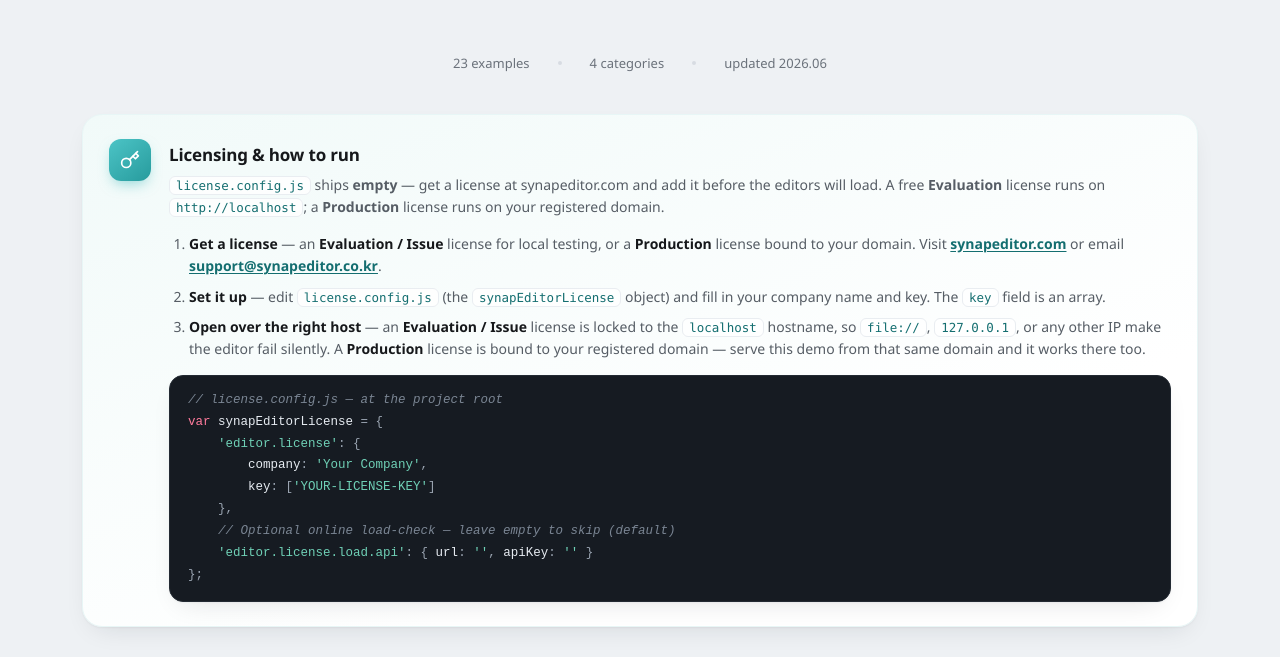
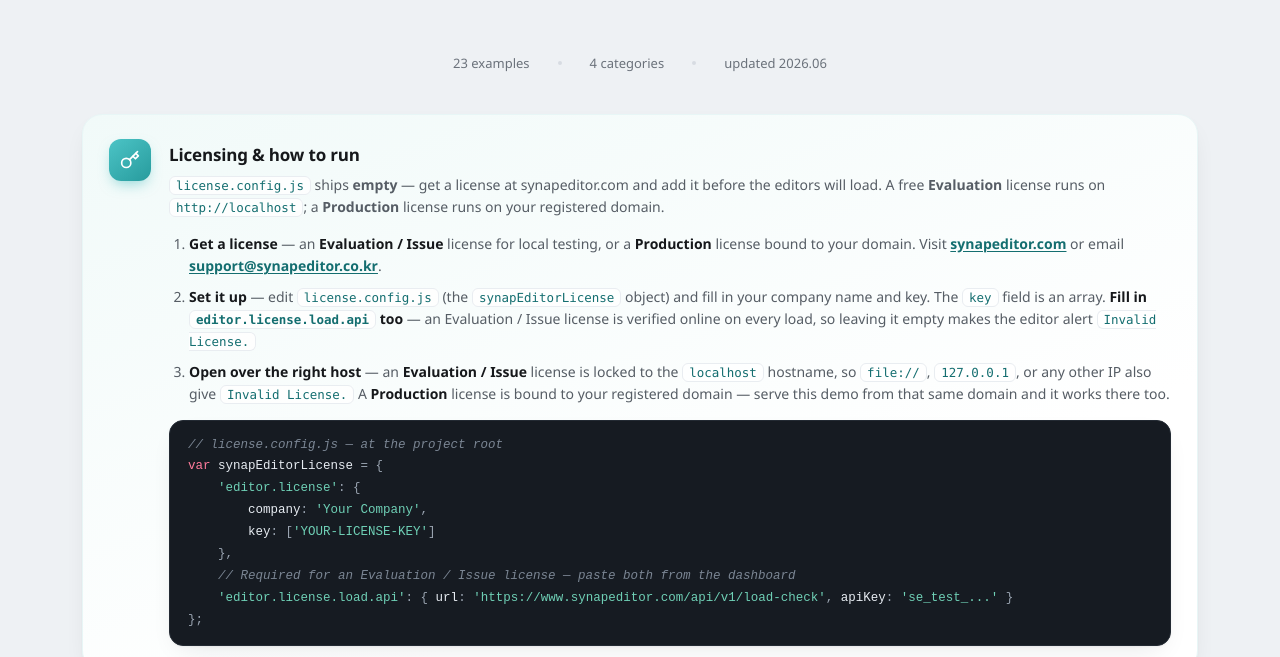
Before and after one commit to synapeditor/demo, a website: page template/index.html in a window 1280 px wide. Shown: the part 311-968 px from the top of the page. Drawn offline with Linux system fonts and the light colour scheme; no server answers.

Commit message:
EDITOR-13339/[Global] 홈페이지 테스트 라이센스 발급 추적

```diff
--- a/template/index.html
+++ b/template/index.html
@@ -67,8 +67,8 @@
                 <p class="ln-desc"><code>license.config.js</code> ships <b>empty</b> — get a license at <a href="https://www.synapeditor.com" target="_blank" rel="noopener">synapeditor.com</a> and add it before the editors will load. A free <b>Evaluation</b> license runs on <code>http://localhost</code>; a <b>Production</b> license runs on your registered domain.</p>
                 <ol class="ln-steps">
                     <li><b>Get a license</b> — an <b>Evaluation / Issue</b> license for local testing, or a <b>Production</b> license bound to your domain. Visit <a href="https://www.synapeditor.com" target="_blank" rel="noopener">synapeditor.com</a> or email <a href="mailto:support@synapeditor.co.kr">support@synapeditor.co.kr</a>.</li>
-                    <li><b>Set it up</b> — edit <code>license.config.js</code> (the <code>synapEditorLicense</code> object) and fill in your company name and key. The <code>key</code> field is an array.</li>
-                    <li><b>Open over the right host</b> — an <b>Evaluation / Issue</b> license is locked to the <code>localhost</code> hostname, so <code>file://</code>, <code>127.0.0.1</code>, or any other IP make the editor fail silently. A <b>Production</b> license is bound to your registered domain — serve this demo from that same domain and it works there too.</li>
+                    <li><b>Set it up</b> — edit <code>license.config.js</code> (the <code>synapEditorLicense</code> object) and fill in your company name and key. The <code>key</code> field is an array. <b>Fill in <code>editor.license.load.api</code> too</b> — an Evaluation / Issue license is verified online on every load, so leaving it empty makes the editor alert <code>Invalid License.</code></li>
+                    <li><b>Open over the right host</b> — an <b>Evaluation / Issue</b> license is locked to the <code>localhost</code> hostname, so <code>file://</code>, <code>127.0.0.1</code>, or any other IP also give <code>Invalid License.</code> A <b>Production</b> license is bound to your registered domain — serve this demo from that same domain and it works there too.</li>
                 </ol>
                 <div class="code-block ln-code"><pre><span class="com">// license.config.js — at the project root</span>
 <span class="kw">var</span> <span class="var">synapEditorLicense</span> <span class="punc">=</span> <span class="punc">{</span>
@@ -76,8 +76,8 @@
         <span class="var">company</span><span class="punc">:</span> <span class="str">'Your Company'</span><span class="punc">,</span>
         <span class="var">key</span><span class="punc">:</span> <span class="punc">[</span><span class="str">'YOUR-LICENSE-KEY'</span><span class="punc">]</span>
     <span class="punc">}</span><span class="punc">,</span>
-    <span class="com">// Optional online load-check — leave empty to skip (default)</span>
-    <span class="str">'editor.license.load.api'</span><span class="punc">:</span> <span class="punc">{</span> <span class="var">url</span><span class="punc">:</span> <span class="str">''</span><span class="punc">,</span> <span class="var">apiKey</span><span class="punc">:</span> <span class="str">''</span> <span class="punc">}</span>
+    <span class="com">// Required for an Evaluation / Issue license — paste both from the dashboard</span>
+    <span class="str">'editor.license.load.api'</span><span class="punc">:</span> <span class="punc">{</span> <span class="var">url</span><span class="punc">:</span> <span class="str">'https://www.synapeditor.com/api/v1/load-check'</span><span class="punc">,</span> <span class="var">apiKey</span><span class="punc">:</span> <span class="str">'se_test_...'</span> <span class="punc">}</span>
 <span class="punc">}</span><span class="punc">;</span></pre></div>
             </div>
         </section>
```
Also changed, not shown: npm-readme.md (+6 -2 lines), template/license.config.js (+10 -0 lines), .ai/GETTING_STARTED.md, README.md.
